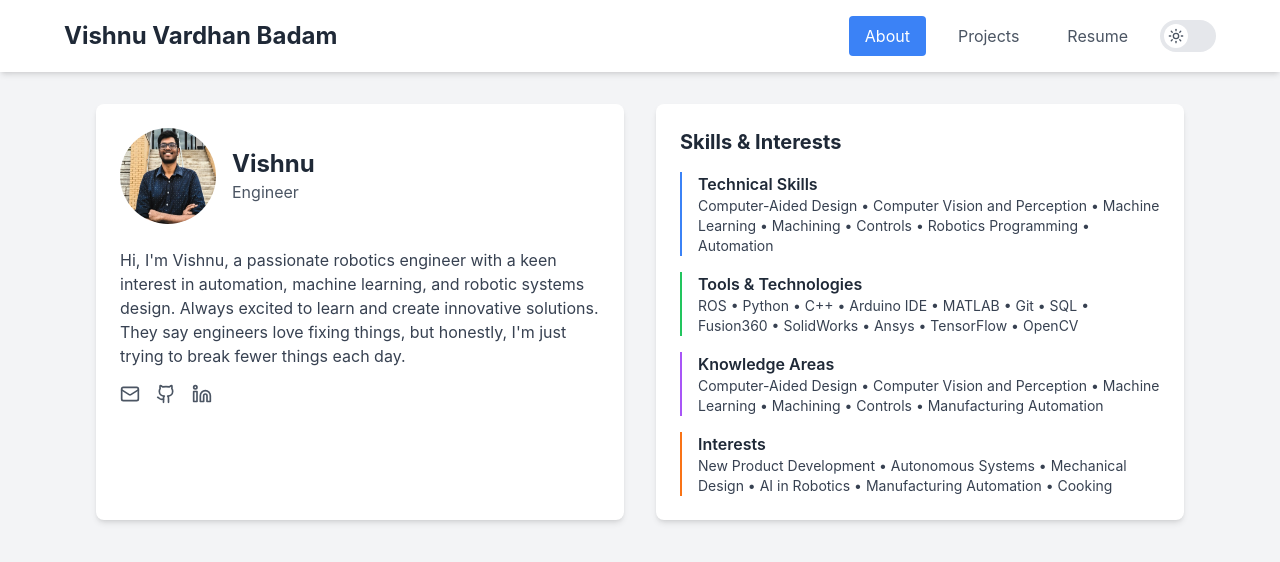
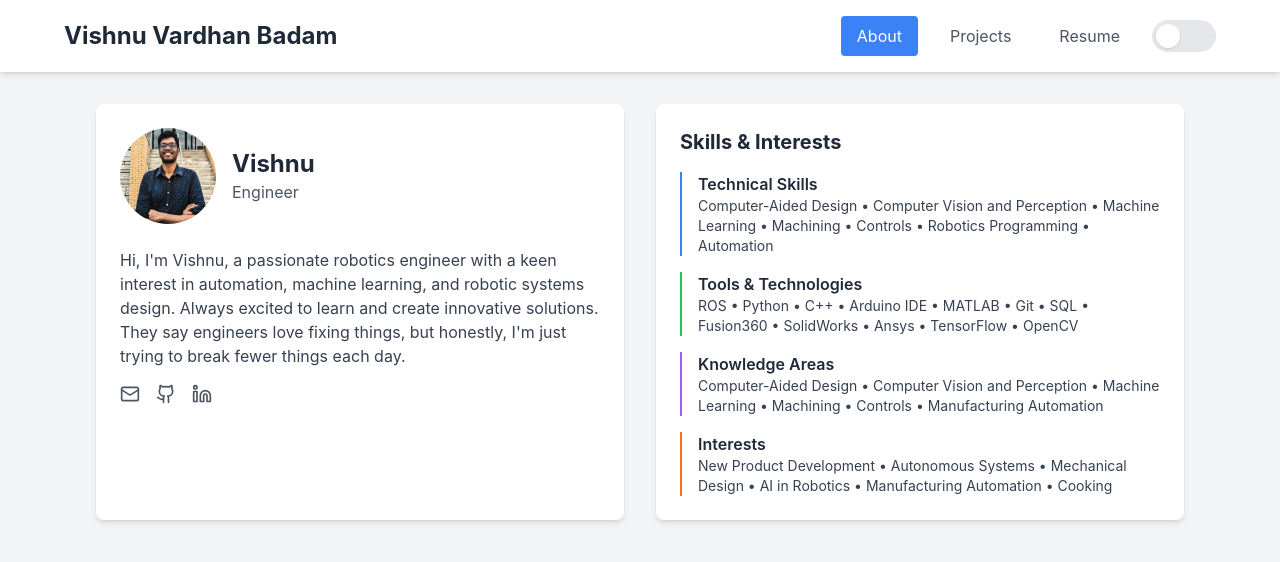
Before and after one commit to Vishnu01110110/Portfolio, a React (Create React App) app: page / in a window 1280 px wide. Shown: the top 562 px of the page. Built offline with nearby package versions, Linux system fonts and the light colour scheme.

Commit message:
hope this works

```diff
--- a/src/Portfolio.js
+++ b/src/Portfolio.js
@@ -23,6 +23,31 @@ const Portfolio = () => {
       document.documentElement.classList.remove('dark')
     }
   }, [darkMode]);
+
+  const DarkModeToggle = ({ darkMode, setDarkMode }) => {
+    return (
+      <button
+        onClick={() => setDarkMode(!darkMode)}
+        className="relative inline-flex items-center justify-between w-16 h-8 px-1 rounded-full bg-gray-200 dark:bg-gray-700 transition-colors duration-200 focus:outline-none"
+        aria-label={darkMode ? 'Switch to light mode' : 'Switch to dark mode'}
+      >
+        <span className="sr-only">{darkMode ? 'Switch to light mode' : 'Switch to dark mode'}</span>
+
+        {/* Icons container */}
+        <span className="flex items-center justify-between w-full absolute">
+          <Sun className={`w-4 h-4 text-yellow-500 transition-opacity duration-200 ${darkMode ? 'opacity-0' : 'opacity-100'}`} />
+          <Moon className={`w-4 h-4 text-blue-200 transition-opacity duration-200 ${darkMode ? 'opacity-100' : 'opacity-0'}`} />
+        </span>
+
+        {/* Toggle circle */}
+        <span
+          className={`absolute block w-6 h-6 rounded-full bg-white shadow transform transition-transform duration-200 ${
+            darkMode ? 'translate-x-8' : 'translate-x-0'
+          }`}
+        />
+      </button>
+    );
+  };
 
   const renderContent = () => {
     switch(currentPage) {
@@ -226,21 +251,7 @@ const Portfolio = () => {
               Resume
             </button>
             <div className="flex items-center">
-              <button
-                onClick={() => setDarkMode(!darkMode)}
-                className="relative inline-flex items-center h-8 rounded-full w-14 bg-gray-200 dark:bg-blue-600 transition-colors"
-              >
-                <span
-                  className={`${
-                    darkMode ? 'translate-x-8' : 'translate-x-1'
-                  } inline-block w-6 h-6 transform bg-white rounded-full transition-transform`}
-                />
-                {darkMode ? (
-                  <Moon className="w-4 h-4 text-white absolute right-2" />
-                ) : (
-                  <Sun className="w-4 h-4 text-gray-600 absolute left-2" />
-                )}
-              </button>
+              <DarkModeToggle darkMode={darkMode} setDarkMode={setDarkMode} />
             </div>
           </div>
         </div>
```
